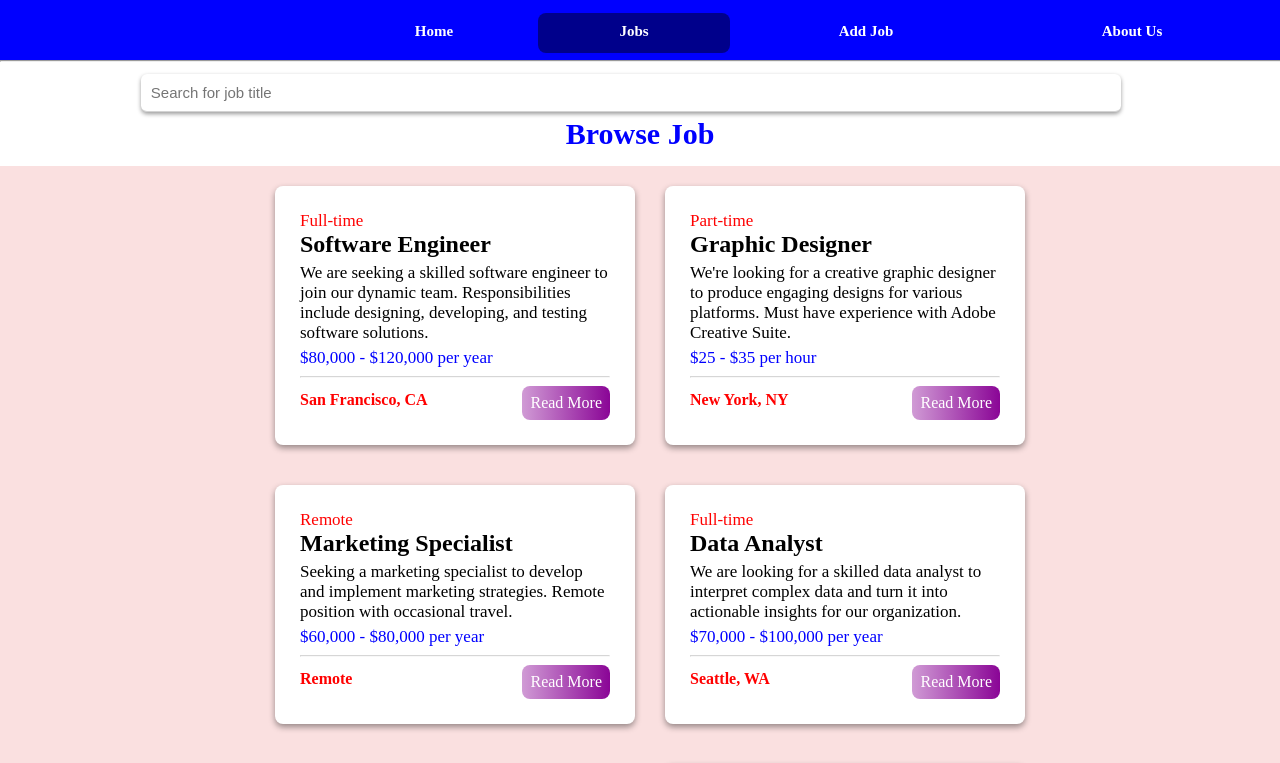
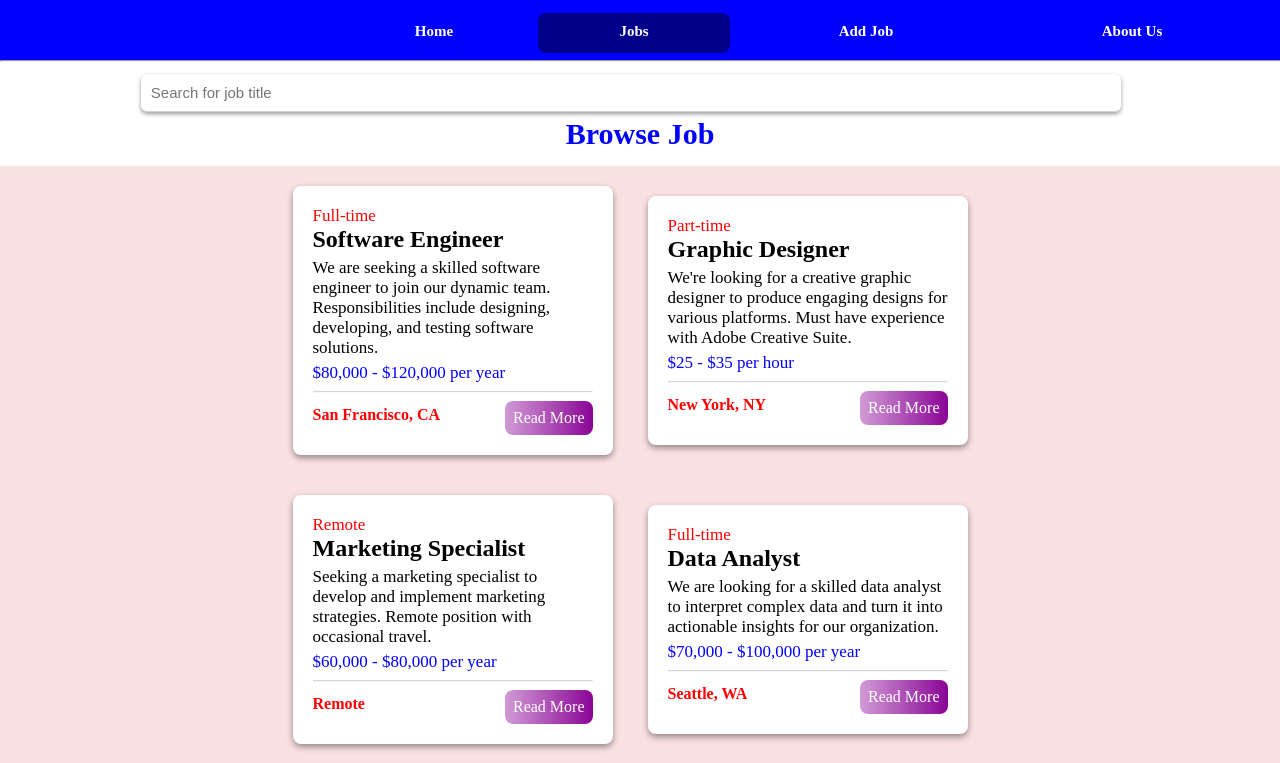
Before and after one commit to Matthias-Paul/my-react-job, a React (Vite) app: page /jobs in a window 1280 px wide. Shown: the top 763 px of the page. Built offline with nearby package versions, Linux system fonts and the light colour scheme.

Commit message:
i commit

```diff
--- a/src/job.module.css
+++ b/src/job.module.css
@@ -55,9 +55,8 @@
 }
 .work{
     background-color: white;
-    padding: 25px;
-    width:310px;
-
+    padding: 20px;
+    width:280px;
     text-align: left;
     border-radius: 8px;
     box-shadow: 0px 3px 6px rgb(0, 0, 0, 0.4);
@@ -165,14 +164,16 @@ background-color: rgb(250, 224, 224) ;
     .job{
         display:grid;
         grid-template-columns: 340px 340px;
-        column-gap: 50px;
+        column-gap: 15px;
+
         justify-content: center;
+
 
     }
     .jobs{
         display:grid;
         grid-template-columns: 340px 340px;
-        column-gap: 50px;
+        column-gap: 15px;
         justify-content: center;
 
     }
```
